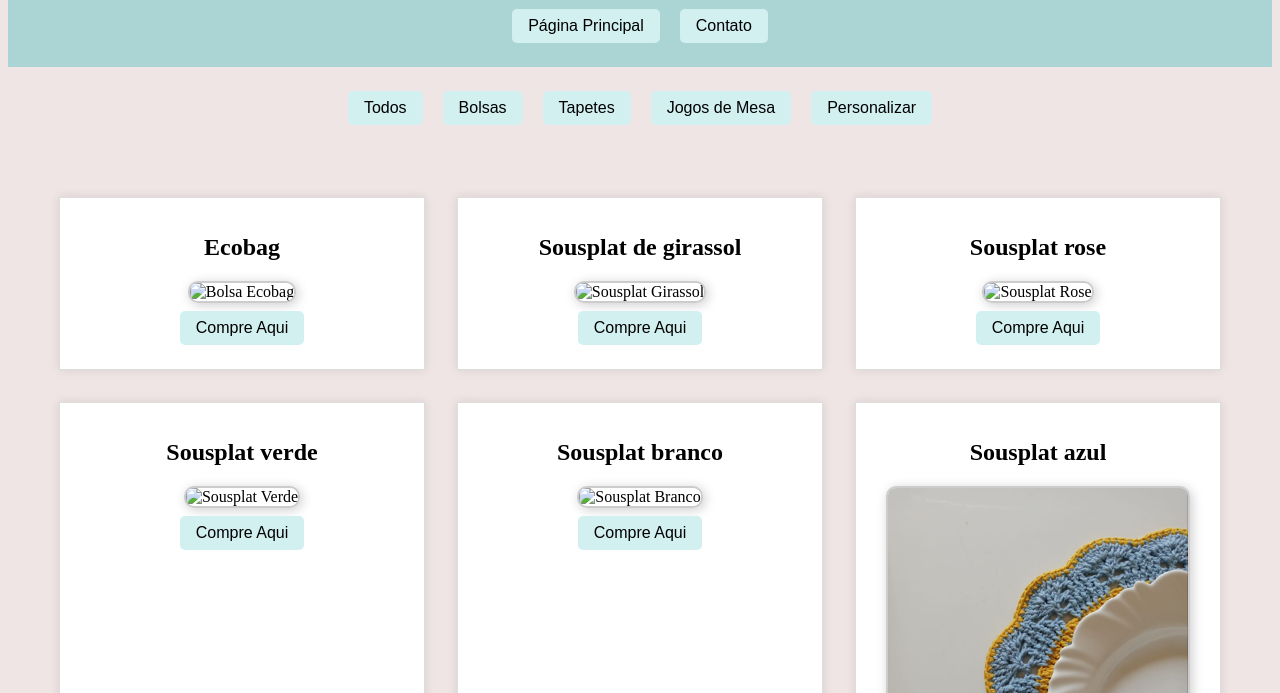
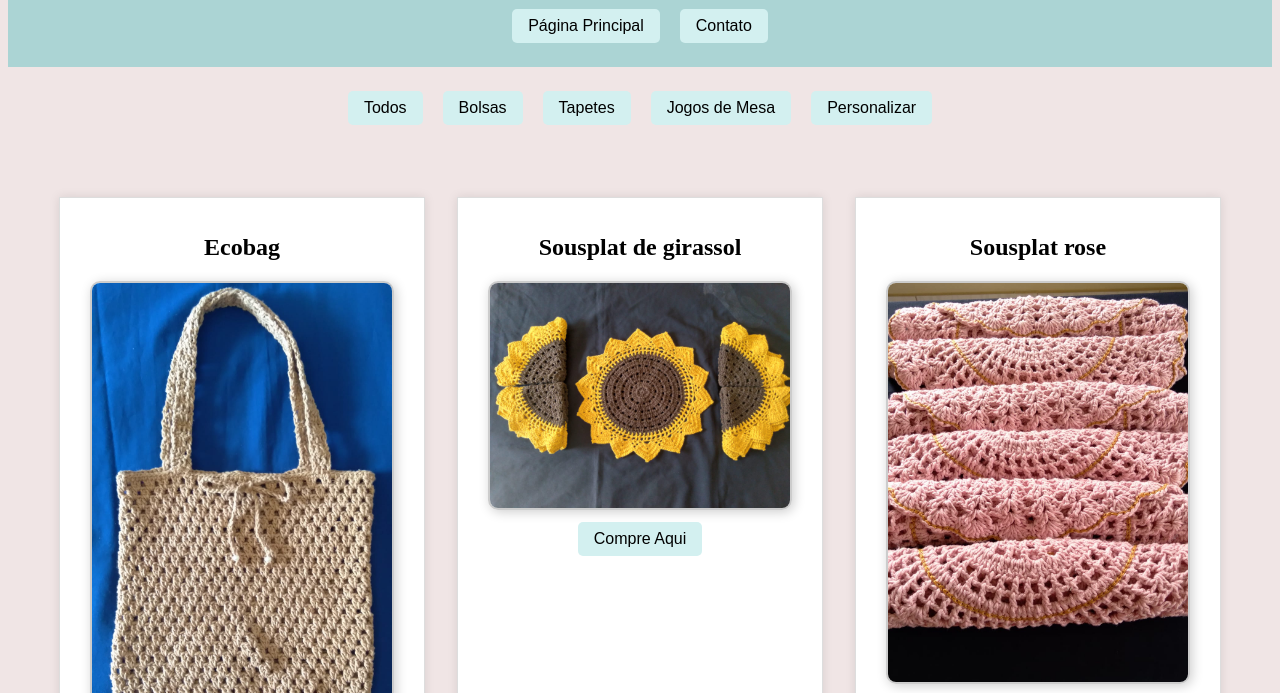
Before and after one commit to laur4mp/tha_vi, a plain HTML site: page produtos.html in a window 1280 px wide. Shown: the part 103-796 px from the top of the page. Drawn offline with Linux system fonts and the light colour scheme; the site is published under a folder, as on GitHub Pages, so addresses that start at the root find nothing.

Commit message:
Update produtos.html

```diff
--- a/produtos.html
+++ b/produtos.html
@@ -30,7 +30,7 @@
         <!-- Produto 1 -->
         <div class="item bolsas">
             <h2>Ecobag</h2>
-            <img src="../produtos/bolsa.jpeg"
+            <img src="produtos/bolsa.jpeg"
                  alt="Bolsa Ecobag" class="img">
             <div class="button-container">
                 <button onclick="Compre()">Compre Aqui</button>
@@ -40,7 +40,7 @@
         <!-- Produto 2 -->
         <div class="item mesa">
             <h2>Sousplat de girassol</h2>
-            <img src="../produtos/sousplat girassol.jpeg"
+            <img src="produtos/sousplat girassol.jpeg"
                  alt="Sousplat Girassol" class="img">
             <div class="button-container">
                 <button onclick="Compre()">Compre Aqui</button>
@@ -50,7 +50,7 @@
         <!-- Produto 3 -->
         <div class="item mesa">
             <h2>Sousplat rose</h2>
-            <img src="../produtos/sousplat rosa.jpeg"
+            <img src="produtos/sousplat rosa.jpeg"
                  alt="Sousplat Rose" class="img">
             <div class="button-container">
                 <button onclick="Compre()">Compre Aqui</button>
@@ -60,7 +60,7 @@
         <!-- Produto 4 -->
         <div class="item mesa">
             <h2>Sousplat verde</h2>
-            <img src="/produtos/sousplat verde.jpeg"
+            <img src="produtos/sousplat verde.jpeg"
                  alt="Sousplat Verde" class="img">
             <div class="button-container">
                 <button onclick="Compre()">Compre Aqui</button>
@@ -70,7 +70,7 @@
         <!-- Produto 5 -->
         <div class="item mesa">
             <h2>Sousplat branco</h2>
-            <img src="/produtos/sousplat branco.jpeg"
+            <img src="produtos/sousplat branco.jpeg"
                  alt="Sousplat Branco" class="img">
             <div class="button-container">
                 <button onclick="Compre()">Compre Aqui</button>
```
